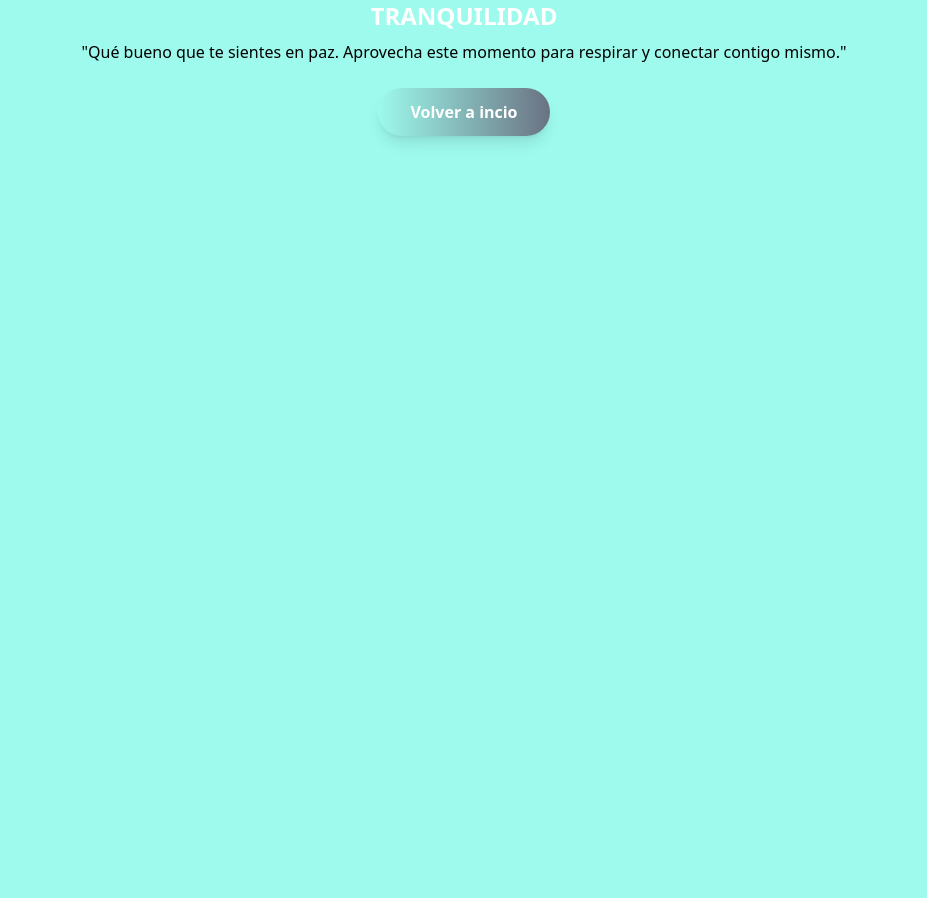
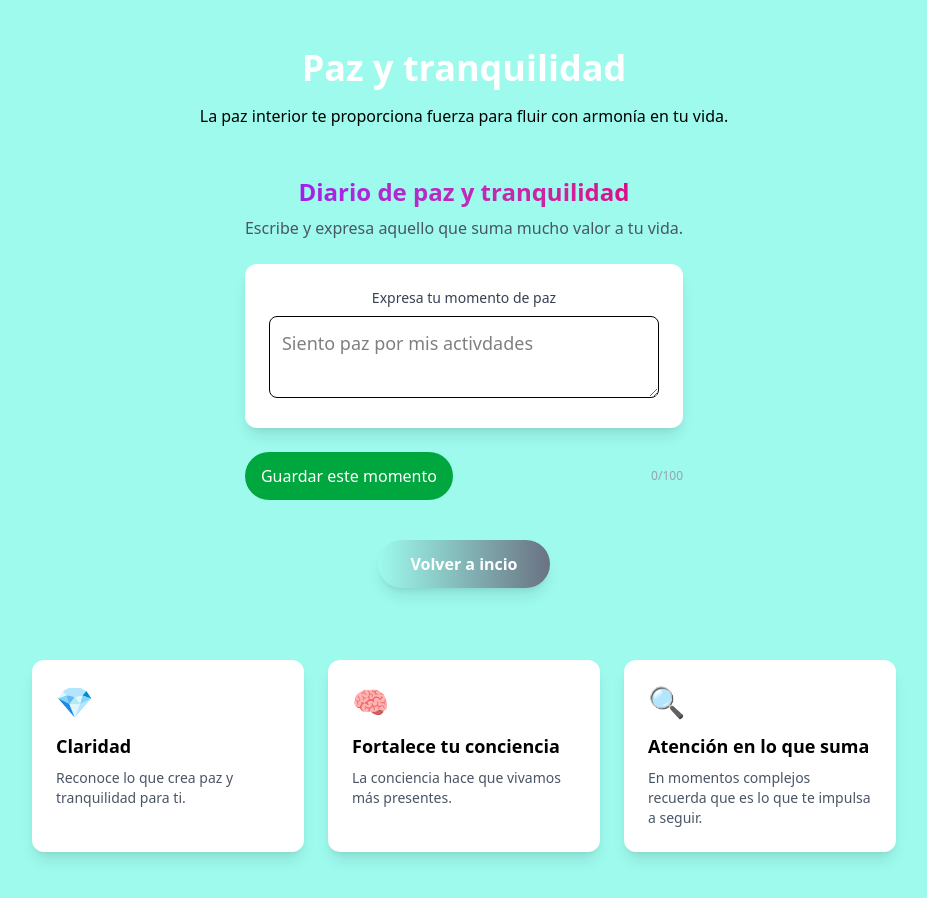
Before and after one commit to lomelixir/claridad, a Next.js app: page /calm in a window 1280 px wide. Shown: the whole page, without its empty margins (176-1103 px from the left). Before the commit the page ends 800 px from the top, so only its background shows below. Built offline with nearby package versions, Linux system fonts and the light colour scheme.

Commit message:
Work in Calm peage

```diff
--- a/app/(main)/calm/page.tsx
+++ b/app/(main)/calm/page.tsx
@@ -2,6 +2,7 @@
 
 import Button from "@/components/ui/Button";
 import { useRouter } from "next/navigation";
+import PeaceDiary from "@/components/peaceDiary/PeaceDiary";
 
 export default function CalmPage() {
   const router = useRouter();
@@ -11,15 +12,23 @@ export default function CalmPage() {
 
   return (
     <div className="space-y-6">
-      <div className="text-center space-y-2">
-        <h1 className="text-2xl font-bold text-primary-600 text-white">
-          TRANQUILIDAD
+      <div className="relative text-center pt-12 pb-6">
+        <h1
+          className="text-4xl font-bold text-white
+          bg-clip-text text-transparent mb-4"
+        >
+          Paz y tranquilidad
         </h1>
-        <p className="text-black-600">
-          "Qué bueno que te sientes en paz. Aprovecha este momento para respirar
-          y conectar contigo mismo."
+        <p className="dark:text-white-300 max-w-2xl mx-auto px-4">
+          La paz interior te proporciona fuerza para fluir con armonía en tu
+          vida.
         </p>
       </div>
+
+      <div className="flex justify-center">
+        <PeaceDiary />
+      </div>
+
       {/**Button component */}
       <div className="flex justify-center">
         <Button
@@ -28,6 +37,38 @@ export default function CalmPage() {
           }}
         />
       </div>
+
+      <div className="max-w-4xl mx-auto px-4 py-12">
+        <div className="grid md:grid-cols-3 gap-6">
+          <div className="bg-white white:bg-gray-800 rounded-xl p-6 shadow-lg">
+            <div className="text-3xl mb-3">💎</div>
+            <h3 className="text-lg font-semibold mb-2">Claridad</h3>
+            <p className="text-gray-600 dark:text-gray-400 text-sm">
+              Reconoce lo que crea paz y tranquilidad para ti.
+            </p>
+          </div>
+
+          <div className="bg-white white:bg-gray-800 rounded-xl p-6 shadow-lg">
+            <div className="text-3xl mb-3">🧠</div>
+            <h3 className="text-lg font-semibold mb-2">
+              Fortalece tu conciencia
+            </h3>
+            <p className="text-gray-600 dark:text-gray-400 text-sm">
+              La conciencia hace que vivamos más presentes.
+            </p>
+          </div>
+
+          <div className="bg-white white:bg-gray-800 rounded-xl p-6 shadow-lg">
+            <div className="text-3xl mb-3">🔍 </div>
+            <h3 className="text-lg font-semibold mb-2">
+              Atención en lo que suma
+            </h3>
+            <p className="text-gray-600 dark:text-gray-400 text-sm">
+              En momentos complejos recuerda que es lo que te impulsa a seguir.
+            </p>
+          </div>
+        </div>
+      </div>
     </div>
   );
 }
--- a/app/types/confusion.ts
+++ b/app/types/confusion.ts
@@ -31,3 +31,9 @@ export type SadQuizHistory = {
   resultEmoji: string;
   resultColor: string;
 };
+
+export interface PeaceEntry {
+  id: string;
+  content: string;
+  date: string;
+}
--- /dev/null
+++ b/components/peaceDiary/PeaceDiary.tsx
@@ -0,0 +1,89 @@
+import { useState, useEffect } from "react";
+import type { PeaceEntry } from "@/app/types/confusion";
+
+export default function PeaceDiary() {
+  const [currentContent, setCurrentContent] = useState("");
+  const [entries, setEntries] = useState<PeaceEntry[]>([]);
+
+  const handleSave = () => {
+    if (currentContent.length === 0) return;
+    const newEntry: PeaceEntry = {
+      id: Date.now().toString(),
+      content: currentContent.trim(),
+      date: new Date().toISOString(),
+    };
+    setEntries([newEntry, ...entries]);
+    setCurrentContent("");
+  };
+
+  // Cargar al montar
+  useEffect(() => {
+    const stored = localStorage.getItem("claridad_peace_entries");
+    if (stored) setEntries(JSON.parse(stored));
+  }, []);
+
+  // Guardar en localStorage cada vez que cambie entries
+  useEffect(() => {
+    localStorage.setItem("claridad_peace_entries", JSON.stringify(entries));
+  }, [entries]);
+
+  return (
+    <div className="mx-4 sm:mx-0">
+      <div className="text-center mb-4">
+        <h2
+          className="text-2xl font-bold bg-gradient-to-r from-purple-600 to-pink-600
+          bg-clip-text text-transparent mb-2"
+        >
+          Diario de paz y tranquilidad
+        </h2>
+        <p className="text-gray-600 dark:text-gray-400">
+          Escribe y expresa aquello que suma mucho valor a tu vida.
+        </p>
+        <div className="flex justify-center py-6">
+          {/* Título de la decisión */}
+          <div className="bg-white white:bg-gray-800 rounded-xl shadow-lg p-6 w-full max-w-2xl">
+            <label className="block text-sm font-medium text-gray-700 dark:text-gray-300 mb-2">
+              Expresa tu momento de paz
+            </label>
+            <textarea
+              value={currentContent}
+              onChange={(e) => setCurrentContent(e.target.value.slice(0, 100))}
+              placeholder="Siento paz por mis activdades"
+              className="w-full px-4 md:px-3 py-3 border bordesr-gray-300 dark:border-gray-600 rounded-lg
+                focus:ring-2 focus:ring-purple-500 focus:border-transparent
+                white:bg-gray-700 dark:text-black text-lg"
+            />
+          </div>
+        </div>
+        <div className="flex justify-between items-center w-full max-w-2xl mx-auto">
+          <button
+            onClick={handleSave}
+            className="px-4 py-3 bg-green-600 text-white rounded-full hover:bg-green-700 transition"
+          >
+            Guardar este momento
+          </button>
+          <span className="text-xs text-gray-400">
+            {currentContent.length}/100
+          </span>
+        </div>
+
+        {/* Lista de entradas recientes */}
+        {entries.length > 0 && (
+          <div className="mt-6 space-y-3">
+            <p className="text-sm font-medium text-gray-600">
+              Tus momentos de paz recientes:
+            </p>
+            {entries.slice(0, 3).map((entry) => (
+              <div key={entry.id} className="p-2 bg-green-50 rounded-lg">
+                <p className="text-sm text-gray-700">✨ {entry.content}</p>
+                <span className="text-xs text-gray-400">
+                  {new Date(entry.date).toLocaleDateString()}
+                </span>
+              </div>
+            ))}
+          </div>
+        )}
+      </div>
+    </div>
+  );
+}
--- a/components/sadQuiz/SavedSadQuizList.tsx
+++ b/components/sadQuiz/SavedSadQuizList.tsx
@@ -18,7 +18,7 @@ export default function SavedSadQuizHistory({
   if (history.length === 0) return null;
 
   return (
-    <div className="bg-white rounded-xl shadow-lg p-6 mt-6">
+    <div className="bg-white rounded-xl shadow-lg p-6 mt-6 mx-4 sm:mx-0">
       <div className="flex justify-between items-center mb-4">
         <h3 className="text-lg font-bold">📊 Historial de tus tristezas</h3>
         <button
@@ -34,7 +34,7 @@ export default function SavedSadQuizHistory({
           <div
             key={item.id}
             className="p-3 border border-gray-200 dark:border-gray-700 rounded-lg
-              hover:bg-gray-50 dark:hover:bg-gray-700 cursor-pointer transition group"
+              hover:bg-gray-50 dark:hover:bg-blue-300 cursor-pointer transition"
             onClick={() => onLoad(item)}
           >
             <div className="flex justify-between items-start">
```
Also changed, not shown: components/peaceDiary/SavedPeaceMomentList.tsx (added).
